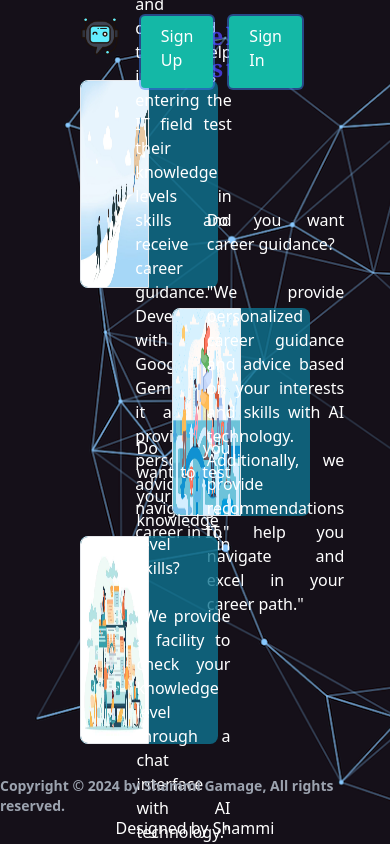
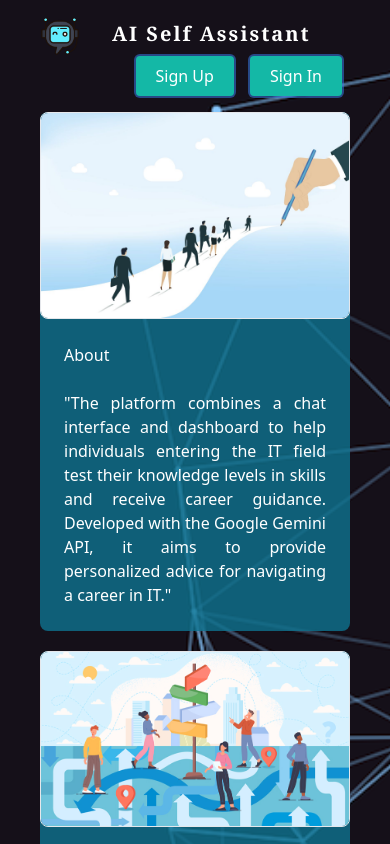
Before and after one commit to shammisk/Self_Assistant_AI_Web_App, a React (Create React App) app in the folder frontend/: page / in a window 390 px wide. Shown: the top 844 px of the page. Built offline with nearby package versions, Linux system fonts and the light colour scheme.

Commit message:
make responsiveness

```diff
--- a/frontend/src/components/main/ChatMenu.js
+++ b/frontend/src/components/main/ChatMenu.js
@@ -10,9 +10,9 @@ const ChatMenu = () => {
   return (
     <div className="py-4 px-10 overflow-auto h-full">
       {!chatType && (
-        <div className="flex flex-row gap-10 mb-2">
-          <div className="w-1/2">
-            <div className="h-40 border border-gray-500 p-4 mb-5 rounded-md shadow-md bg-green-300 bg-opacity-80">
+        <div className="flex flex-col md:flex-row gap-10 mb-2">
+          <div className="w-fll md:w-1/2">
+            <div className="min-h-40 border border-gray-500 p-4 mb-5 rounded-md shadow-md bg-green-300 bg-opacity-80">
               <p className="text-black text-md text-justify">
                 Do you want career guidance?
                 <br />
@@ -32,8 +32,8 @@ const ChatMenu = () => {
               }}
             />
           </div>
-          <div className="w-1/2">
-            <div className="h-40 border border-gray-500 p-4 mb-5 rounded-md shadow-md bg-green-300 bg-opacity-80">
+          <div className="w-fll md:w-1/2">
+            <div className="min-h-40 border border-gray-500 p-4 mb-5 rounded-md shadow-md bg-green-300 bg-opacity-80">
               <p className="text-black text-md text-justify">
                 Do you want to test your knowledge level in skills?
                 <br />
--- a/frontend/src/pages/LoginPage.js
+++ b/frontend/src/pages/LoginPage.js
@@ -44,10 +44,7 @@ const LoginPage = () => {
 
       navigate("/chat");
     } catch (error) {
-      if (
-        error?.response?.data?.code === 13003 ||
-        error?.response?.data?.code === 13004
-      ) {
+      if (error?.response?.data?.code === 13003 || error?.response?.data?.code === 13004) {
         alert(error?.response?.data?.message);
       } else {
         alert(error?.response?.data?.message);
@@ -58,13 +55,12 @@ const LoginPage = () => {
   return (
     <div
       className="flex justify-center items-center bg-cover h-screen"
-      style={{ backgroundImage: `url(${backgroundImage})` }}
-    >
-      <div className="flex justify-center items-center w-4/5 h-4/5 m-4 p-4 bg-white rounded-xl">
-        <div className="flex justify-center items-center w-3/5 mr-10 border-r-2 border-gray-300">
+      style={{ backgroundImage: `url(${backgroundImage})` }}>
+      <div className="flex flex-col md:flex-row justify-center items-center w-full md:w-4/5 md:h-4/5 m-10 md:m-4 p-4 bg-white rounded-xl">
+        <div className="flex justify-center items-center w-full md:w-3/5 md:mr-10 md:border-r-2 md:border-gray-300">
           <img src={loginImage} alt="Login" />
         </div>
-        <div className="w-2/5">
+        <div className="w-full md:w-2/5">
           <form className="mr-10 ml-4" onSubmit={handleLogin}>
             <p className="font-sans text-gray-400 text-xl text-center font-semibold tracking-widest mb-5">
               LOGIN TO YOUR ACCOUNT!
--- a/frontend/src/pages/RegisterPage.js
+++ b/frontend/src/pages/RegisterPage.js
@@ -1,8 +1,4 @@
-import {
-  EnvelopeIcon,
-  LockClosedIcon,
-  UserIcon,
-} from "@heroicons/react/24/outline";
+import { EnvelopeIcon, LockClosedIcon, UserIcon } from "@heroicons/react/24/outline";
 import axios from "axios";
 import React, { useState } from "react";
 import { Link } from "react-router-dom";
@@ -24,14 +20,11 @@ const RegisterPage = () => {
       return;
     }
     try {
-      const response = await axios.post(
-        `${process.env.REACT_APP_BASE_URL}/user/register`,
-        {
-          name,
-          email,
-          password,
-        }
-      );
+      const response = await axios.post(`${process.env.REACT_APP_BASE_URL}/user/register`, {
+        name,
+        email,
+        password,
+      });
 
       setName("");
       setEmail("");
@@ -51,13 +44,12 @@ const RegisterPage = () => {
   return (
     <div
       className="flex justify-center items-center bg-cover h-screen"
-      style={{ backgroundImage: `url(${backgroundImage})` }}
-    >
-      <div className="flex justify-center items-center w-4/5 h-4/5 m-4 p-4 bg-white rounded-xl">
-        <div className="flex justify-center items-center w-3/5 mr-10 border-r-2 border-gray-300">
+      style={{ backgroundImage: `url(${backgroundImage})` }}>
+      <div className="flex flex-col md:flex-row justify-center items-center w-full md:w-4/5 md:h-4/5 m-10 md:m-4 p-4 bg-white rounded-xl">
+        <div className="flex justify-center items-center w-full md:w-3/5 md:mr-10 md:border-r-2 md:border-gray-300">
           <img src={loginImage} alt="Login" />
         </div>
-        <div className="w-2/5">
+        <div className="w-full md:w-2/5">
           <form className="mr-10 ml-4" onSubmit={handleSubmit}>
             <p className="font-sans text-gray-400 text-xl text-center font-semibold tracking-widest mb-5">
               REGISTER!
--- a/frontend/src/pages/WelcomePage.js
+++ b/frontend/src/pages/WelcomePage.js
@@ -8,97 +8,77 @@ import logo from "../assests/images/chatbot.png";
 
 const WelcomePage = () => {
   return (
-    <div
-      className="bg-cover min-h-screen"
-      style={{ backgroundImage: `url(${backgroundImage})` }}
-    >
-      <div className="flex flex-row px-20 fixed top-0 right-0 left-0">
-        <div className="flex flex-row justify-start w-1/2 py-4 item-center">
+    <div className="bg-cover min-h-screen" style={{ backgroundImage: `url(${backgroundImage})` }}>
+      <div className="flex flex-col md:flex-row px-10 md:px-20">
+        <div className="flex flex-row justify-start w-full md:w-1/2 pt-4 md:py-4 item-center">
           <img src={logo} alt="logo" className="w-10 h-10 rounded-xl" />
-          <div className="font-serif text-2xl text-indigo-700 font-bold tracking-widest ml-8 py-1">
+          <div className="font-serif text-xl md:text-2xl text-white font-bold tracking-widest ml-8 py-1">
             AI Self Assistant
           </div>
         </div>
-        <div className="flex flex-row justify-end w-1/2 py-4 item-center">
+        <div className="flex flex-row justify-end w-full md:w-1/2 py-0 md:py-4 item-center">
           <Link
             to="/register"
-            className="text-white px-5 py-2 mx-2 rounded bg-teal-500 hover:bg-teal-300 ring-2"
-          >
+            className="text-white px-5 py-2 mx-2 rounded bg-teal-500 hover:bg-teal-300 ring-2">
             Sign Up
           </Link>
           <Link
             to="/login"
-            className="text-white px-5 py-2 mx-2 rounded bg-teal-500 hover:bg-teal-300 ring-2"
-          >
+            className="text-white px-5 py-2 mx-2 rounded bg-teal-500 hover:bg-teal-300 ring-2">
             Sign In
           </Link>
         </div>
       </div>
 
-      <div className="flex flex-col gap-5 px-20 py-4">
-        <div className="flex justify-start mt-16">
-          <div className="w-3/5 flex flex-row h-52 bg-cyan-700 bg-opacity-80 rounded-lg">
-            <div className="w-1/2">
-              <img
-                src={About}
-                alt="about"
-                className="h-full w-full border rounded-l-lg"
-              />
+      <div className="flex flex-col gap-5 px-10 md:px-20 py-4">
+        <div className="flex justify-start">
+          <div className="w-full sm:w-10/12 lg:w-3/5 flex flex-col md:flex-row min-h-52 bg-cyan-700 bg-opacity-80 rounded-lg">
+            <div className="w-full md:w-1/2">
+              <img src={About} alt="about" className="h-full w-full border rounded-r-lg rounded-l-lg" />
             </div>
-            <div className="w-1/2 p-6 flex items-center justify-center">
+            <div className="w-full md:w-1/2 p-6 flex items-center justify-center">
               <p className="text-white text-md text-justify">
                 About
                 <br />
                 <br />
-                "The platform combines a chat interface and dashboard to help
-                individuals entering the IT field test their knowledge levels in
-                skills and receive career guidance. Developed with the Google
-                Gemini API, it aims to provide personalized advice for
-                navigating a career in IT."
+                "The platform combines a chat interface and dashboard to help individuals entering the IT
+                field test their knowledge levels in skills and receive career guidance. Developed with the
+                Google Gemini API, it aims to provide personalized advice for navigating a career in IT."
               </p>
             </div>
           </div>
         </div>
 
         <div className="flex justify-end">
-          <div className="w-3/5 flex flex-row h-52 bg-cyan-700 bg-opacity-80 rounded-lg">
-            <div className="w-1/2">
-              <img
-                src={W1Image}
-                alt="w1"
-                className="h-full w-full border rounded-l-lg"
-              />
+          <div className="w-full sm:w-10/12 lg:w-3/5 flex flex-col md:flex-row min-h-52 bg-cyan-700 bg-opacity-80 rounded-lg">
+            <div className="w-full md:w-1/2">
+              <img src={W1Image} alt="w1" className="h-full w-full border rounded-r-lg rounded-l-lg" />
             </div>
-            <div className="w-1/2 p-6 flex items-center justify-center">
+            <div className="w-full md:w-1/2 p-6 flex items-center justify-center">
               <p className="text-white text-md text-justify">
                 Do you want career guidance?
                 <br />
                 <br />
-                "We provide personalized career guidance and advice based on
-                your interests and skills with AI technology.
-                <br /> Additionally, we provide recommendations to help you
-                navigate and excel in your career path."
+                "We provide personalized career guidance and advice based on your interests and skills with AI
+                technology. Additionally, we provide recommendations to help you navigate and excel in your
+                career path."
               </p>
             </div>
           </div>
         </div>
 
         <div className="flex justify-start">
-          <div className="w-3/5 flex flex-row h-52 bg-cyan-700 bg-opacity-80 rounded-lg">
-            <div className="w-1/2">
-              <img
-                src={W2Image}
-                alt="w1"
-                className="h-full w-full border rounded-l-lg"
-              />
+          <div className="w-full sm:w-10/12 lg:w-3/5 flex flex-col md:flex-row min-h-52 bg-cyan-700 bg-opacity-80 rounded-lg">
+            <div className="w-full md:w-1/2">
+              <img src={W2Image} alt="w1" className="h-full w-full border rounded-r-lg rounded-l-lg" />
             </div>
-            <div className="w-1/2 p-6 flex items-center justify-center">
+            <div className="w-full md:w-1/2 p-6 flex items-center justify-center">
               <p className="text-white text-md text-justify">
                 Do you want to test your knowledge level in skills?
                 <br />
                 <br />
-                "We provide a facility to check your knowledge level through a
-                chat interface with AI technology."
+                "We provide a facility to check your knowledge level through a chat interface with AI
+                technology."
               </p>
             </div>
           </div>
@@ -106,12 +86,10 @@ const WelcomePage = () => {
       </div>
 
       <div className="pb-5 mt-4">
-        <div className="text-gray-400 text-sm font-semibold flex justify-center">
+        <div className="text-gray-400 text-sm font-semibold flex justify-center text-center">
           Copyright © 2024 by Shammi Gamage, All rights reserved.
         </div>
-        <div className="text-white text-md flex justify-center">
-          Designed by Shammi
-        </div>
+        <div className="text-white text-md flex justify-center">Designed by Shammi</div>
       </div>
     </div>
   );
```
Also changed, not shown: frontend/src/components/main/Dashboard.js (+21 -41 lines), frontend/src/components/main/EditProfile.js (+8 -28 lines), frontend/src/components/main/chat/ChatGuide.js (+14 -47 lines), frontend/src/components/main/chat/ChatTest.js (+14 -47 lines), frontend/src/pages/MenuPage.js (+41 -10 lines).
